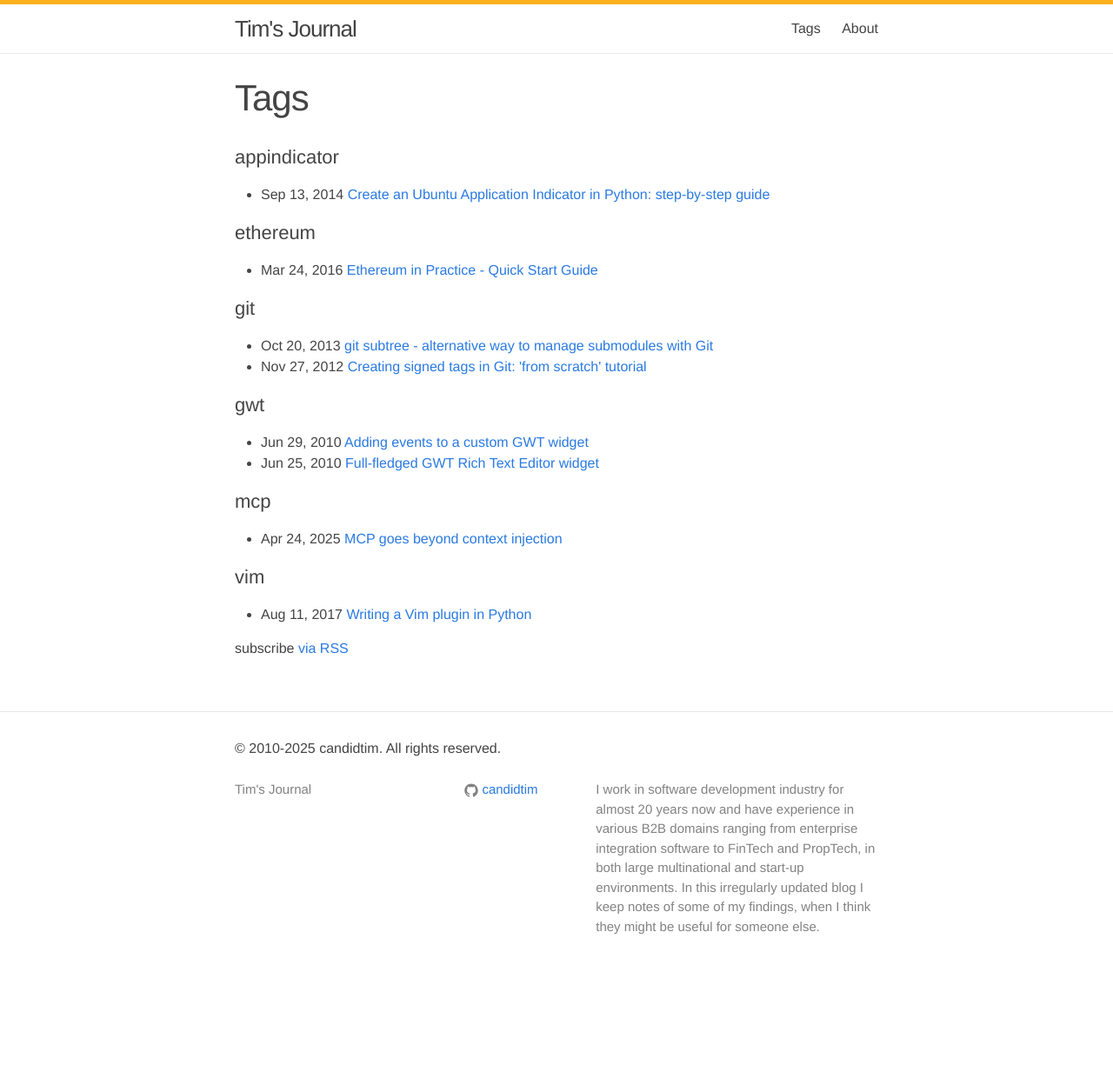
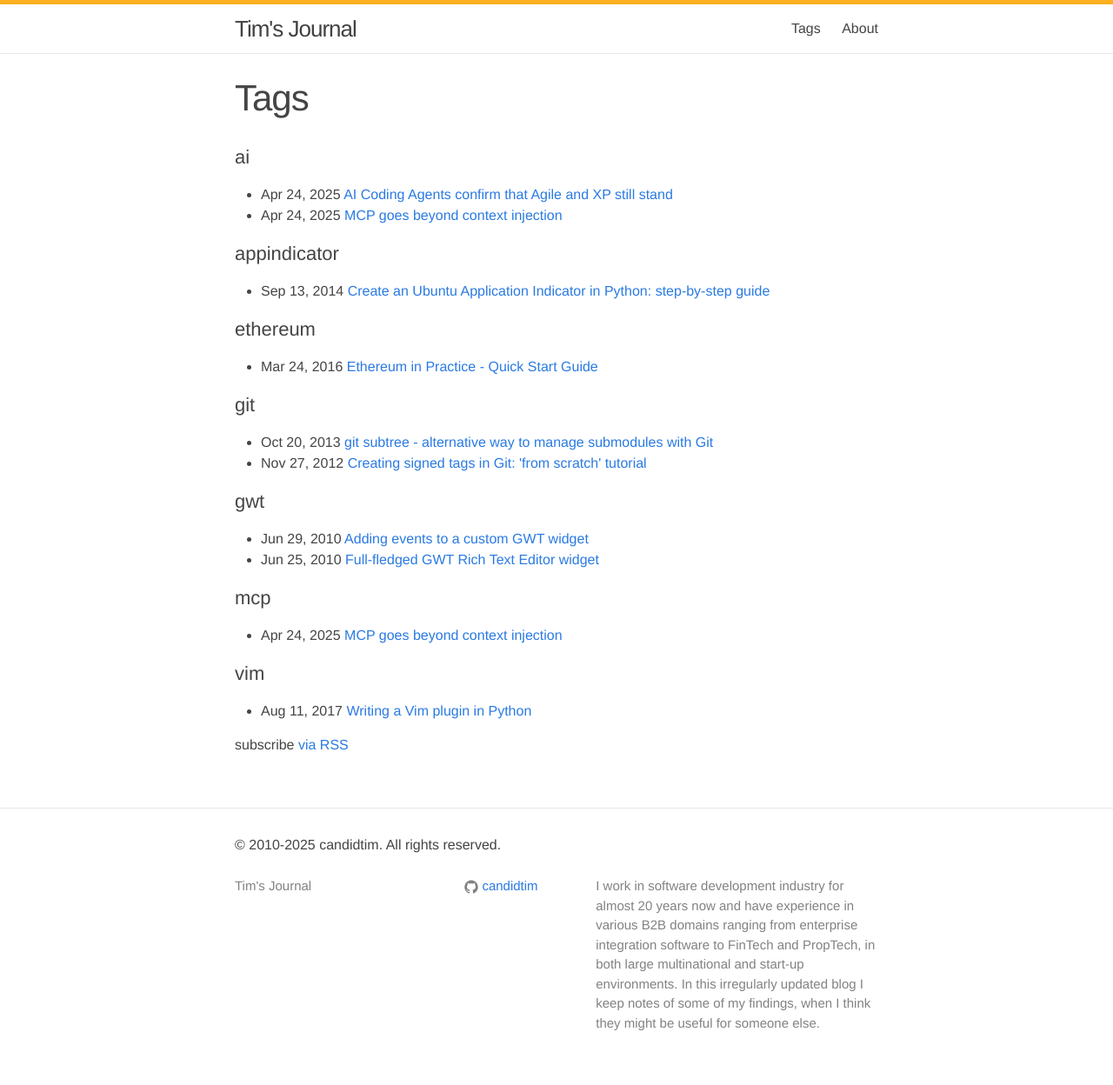
Before and after one commit to candidtim/candidtim.github.io, a Jekyll site: the page built from tags.html, in a window 1280 px wide. Shown: the whole page at 87% size. Built offline with Jekyll 4.4.1, drawn with Linux system fonts in a browser that asks for light colours; before the commit the page ends 1137 px from its top, so only the background shows below that; some of the changed lines change nothing that is shown.

Commit message:
Added a post about AI and XP practices

```diff
--- a/_posts/2025-04-24-MCP-goes-beyond-context-injection.md
+++ b/_posts/2025-04-24-MCP-goes-beyond-context-injection.md
@@ -2,7 +2,7 @@
 layout: post
 title:  "MCP goes beyond context injection"
 date:   2025-04-24
-categories: mcp
+categories: mcp ai
 description: >
   Is MCP just a content provider with a fancy name? I argue it's much more - it
   is at the core of AI-Agent architecture.
--- /dev/null
+++ b/_posts/2025-07-19-Agile-and-AI-coding-agents.md
@@ -0,0 +1,72 @@
+---
+layout: post
+title: "AI Coding Agents confirm that Agile and XP still stand"
+date:   2025-04-24
+categories: ai
+description: >
+  We now write code with AI and rely more than ever on clean code, unit testing,
+  good documentation, and other XP and Agile practices that have kept us
+  productive all along. Clean code, XP, and Agile are also making a big comeback
+  in areas where they were previously neglected. This post explores how AI coding
+  reaffirms these practices.
+---
+
+
+Clean code, [XP](https://en.wikipedia.org/wiki/Extreme_programming), and some
+Agile practices have curiously made a big comeback now that we use AI coding
+agents like Claude Code, Augment, or Cursor.
+
+"Come back" might be a strong word here - after all, hopefully, most teams have
+been following these practices all along. Nevertheless, it's now clear that the
+practices that kept us - human software engineers - sane and productive all
+these years are even more relevant now with AI agents for coding. **Ultimately,
+they benefit both human and AI**.
+
+
+# AI × XP, in legacy and greenfield projects
+
+Teams that have been writing clean code, designing clear architectures with
+good abstractions and separation of concerns, relying on unit tests, and
+keeping the documentation up to date now find themselves in an advantageous
+position when it comes to using Claude Code and similar tools. Granted,
+documentation and unit tests can now be easily generated with AI, and the code
+can be refactored, but good groundwork and the proper testing or documentation
+of those pesky corner cases still provide a significant advantage. Anyone who
+survived the "rewrite this whole thing" type of project knows what I mean.
+
+In other, probably smaller side projects, where we thought that unit tests were
+an overkill, or where we kept the READMEs generated by `create-react-app` (we
+all have a couple of those, right?), we are now updating the documentation and
+catching up on test coverage, making these projects better for both human
+developers and AI agents.
+
+Greenfield projects illustrate this even better. My typical Claude Code
+workflow in a greenfield?
+
+  - Write down an idea,
+  - tell Opus, "You are a product manager..." and generate `docs/features.md`,
+  - similarly, generate and review an architecture in `docs/architecture.md`,
+  - break down the work into stories or tasks ("You are the Technical Team
+    Leader...") in `docs/planning.md`,
+  - finally, use Claude Code to "Implement task FEAT-001 and don't forget to
+    run tests and linters when done",
+  - rinse and repeat,
+
+where splitting work into the smallest possible deliverables is key for quality
+results, and validating the results automatically with tests is key for AI to
+complete the task with full autonomy.
+
+
+# Human engineers and AI: both like unit tests when they pass
+
+I am really glad to see that time-honored and simple pragmatic practices like
+writing clean code, having unit tests, etc., which mostly stem from XP, are, in
+a way, being reaffirmed by AI Agents for Coding.
+
+In some ways, it is somewhat unsurprising - after all, LLMs naturally
+replicate our own reasoning, and AI Coding Agents are created by trained
+software engineers.
+
+Yet, it is interesting to note that these specific practices are the ones that
+stand out and, crucially, **make life easier for both software engineers and
+AI**.
```
